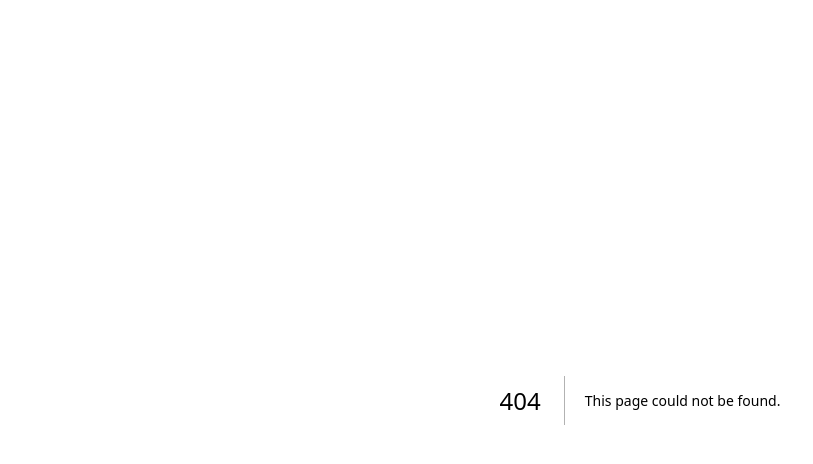
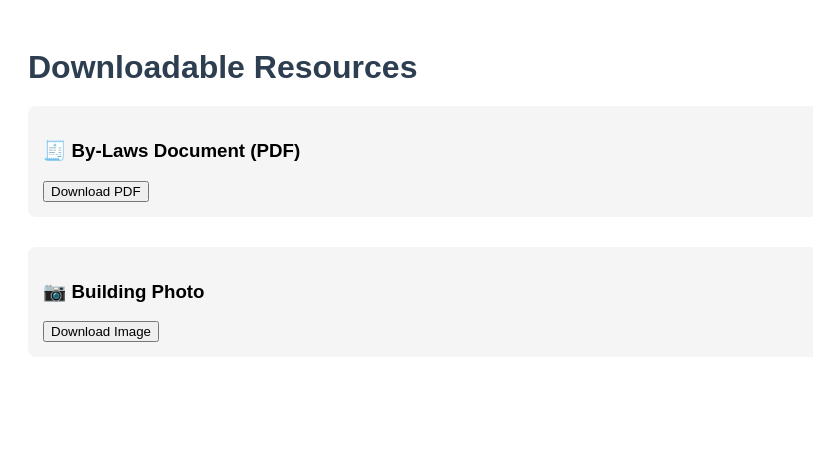
Before and after one commit to johnny23555/strata-manager-final, a Next.js app: page /downloads in a window 1280 px wide. Before the commit this address had no page. Shown: the top 464 px of the page, without its empty margins (0-813 px from the left). Built offline with nearby package versions, Linux system fonts and the light colour scheme.

Commit message:
Add downloads page with downloadable files

```diff
--- /dev/null
+++ b/pages/downloads.js
@@ -0,0 +1,38 @@
+export default function DownloadsPage() {
+  return (
+    <div style={styles.container}>
+      <h1 style={styles.heading}>Downloadable Resources</h1>
+
+      <div style={styles.file}>
+        <h3>🧾 By-Laws Document (PDF)</h3>
+        <a href="/file.svg" download>
+          <button>Download PDF</button>
+        </a>
+      </div>
+
+      <div style={styles.file}>
+        <h3>📷 Building Photo</h3>
+        <a href="/building.jpg" download>
+          <button>Download Image</button>
+        </a>
+      </div>
+    </div>
+  );
+}
+
+const styles = {
+  container: {
+    padding: "20px",
+    fontFamily: "Arial, sans-serif",
+  },
+  heading: {
+    color: "#2c3e50",
+    marginBottom: "20px",
+  },
+  file: {
+    marginBottom: "30px",
+    backgroundColor: "#f5f5f5",
+    padding: "15px",
+    borderRadius: "8px",
+  },
+};
```
